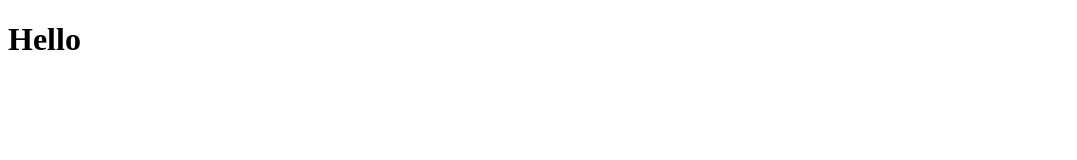
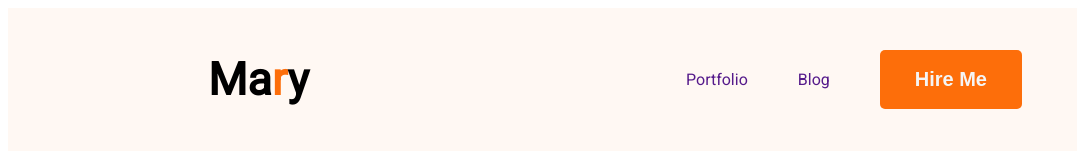
Before and after one commit to mdanikislam/Developer-Portfolio, a plain HTML site: page index.html in a window 1280 px wide. Shown: the whole page, without its empty margins (0-1077 px from the left). Drawn offline with Linux system fonts and the light colour scheme.

Commit message:
added nav

```diff
--- a/index.html
+++ b/index.html
@@ -5,10 +5,27 @@
     <meta charset="UTF-8">
     <meta name="viewport" content="width=device-width, initial-scale=1.0">
     <title>Developer Portfolio</title>
+    <!-- google font  -->
+    <link rel="preconnect" href="https://fonts.googleapis.com">
+    <link rel="preconnect" href="https://fonts.gstatic.com" crossorigin>
+    <link href="https://fonts.googleapis.com/css2?family=Lato&family=Roboto&display=swap" rel="stylesheet">
+
+    <link rel="stylesheet" href="style.css">
 </head>
 
 <body>
-    <h1>Hello</h1>
+    <header class="header-style">
+        <nav>
+            <h3 class="nav-title">Ma<span class="text-primary">r</span>y</h3>
+            <ul>
+                <li><a href="">Portfolio</a></li>
+                <li><a href="">Blog</a></li>
+                <li><button class="btn-primary">Hire Me</button></li>
+            </ul>
+        </nav>
+
+        <div class="banner"></div>
+    </header>
 </body>
 
 </html>
--- /dev/null
+++ b/style.css
@@ -0,0 +1,59 @@
+/* common shared css  */
+body {
+    font-family: 'Lato', sans-serif;
+    font-family: 'Roboto', sans-serif;
+}
+
+.text-primary {
+    color: #FD6E0A;
+}
+
+.btn-primary {
+    border-radius: 5px;
+    background: #FD6E0A;
+    padding: 18px 35px;
+    border: 0;
+    color: whitesmoke;
+    font-size: 20px;
+    font-weight: 700;
+}
+
+/* nav bar  */
+nav {
+    display: flex;
+    justify-content: space-between;
+    align-items: center;
+    margin: 0 200px;
+}
+
+.nav-title {
+
+    font-size: 45px;
+    font-weight: 800;
+
+}
+
+
+nav>ul {
+    display: flex;
+    align-items: center;
+}
+
+nav li {
+    list-style: none;
+    margin-right: 50px;
+}
+
+nav a {
+    text-decoration: none;
+}
+
+
+/* header related styles */
+.header-style{
+    background-color: #FFF8F3;
+}
+
+.banner{
+    padding: 30px 30ps 30px 150px;
+}
```
